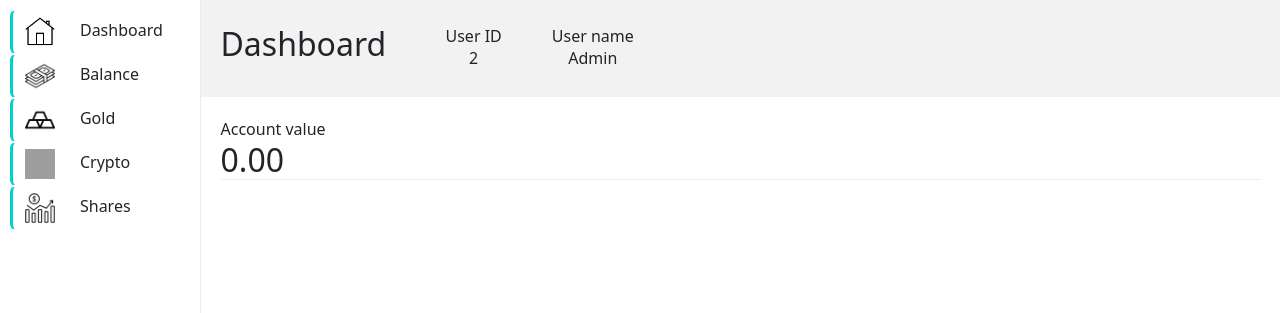
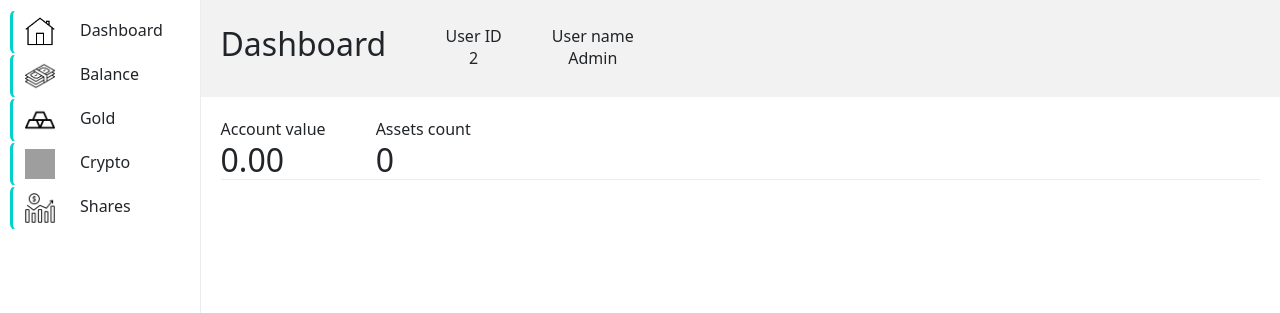
Before and after one commit to PrzemekBort/web_walletapp, a Django app: page /dashboard/ in a window 1280 px wide. Shown: the part 56-369 px from the top of the page. Run offline with Django 4.2, Linux system fonts and the light colour scheme; a user stored in the database is signed in; data comes from the database, SQL or seed files in the repository; both versions use the stored data as it was after the commit; data that the repository does not hold is empty; grey boxes are pictures that could not be loaded.

Commit message:
- add assets count to dashboard.html - add function to count number of assets

```diff
--- a/main/static/css/dashboard.css
+++ b/main/static/css/dashboard.css
@@ -69,3 +69,9 @@ body {
     margin-left: 25px;
     margin-right: 25px;
 }
+
+.assets-general-info {
+    display: flex;
+    align-items: center;
+    border-bottom: 1px solid #EAECEF;
+}
--- a/main/templates/main/dashboard.html
+++ b/main/templates/main/dashboard.html
@@ -98,12 +98,21 @@
                     </div>
                 {% endblock %}
             </div>
-            <div style="margin: 20px;">
-                <div style="border-bottom: 1px solid #EAECEF;">
-                    <p style="margin-bottom: 0px;">Account value</p>
-                    <h2 style="margin-bottom: 0px;">{{amount}}&nbsp;</h2>
+
+            {% block main-content %}
+            <div class="dashboard-content" style="margin: 20px;">
+                <div class="assets-general-info">
+                    <div style="margin-right: 50px;">
+                        <p style="margin-bottom: 0px;">Account value</p>
+                        <h2 style="margin-bottom: 0px;">{{amount}}</h2>
+                    </div>
+                    <div style="margin-right: 50px;">
+                        <p style="margin-bottom: 0px;">Assets count</p>
+                        <h2 style="margin-bottom: 0px;">{{assets_count}}</h2>
+                    </div>
                 </div>
             </div>
+            {% endblock %}
         </div>
     </div>
 
--- a/main/views.py
+++ b/main/views.py
@@ -3,45 +3,60 @@ from django.contrib.auth import logout
 from django.contrib.auth.decorators import login_required
 from django.contrib.auth.models import User
 
-from . models import *
+from .models import *
 
 
 def start_page(request):
-	return redirect('/login')
+    return redirect('/login')
 
 
 def logout_user(request):
-	logout(request)
+    logout(request)
 
 
 @login_required(login_url='/login')
 def dashboard(request):
-	user = request.user
-	amount = calc_account_value(user)
+    user = request.user
+    amount = account_value(user)
+    count = assets_count(user)
 
-	return render(request, 'main/dashboard.html', {"amount": amount})
+    return render(request, 'main/dashboard.html',
+                  context={
+                      "amount": amount,
+                      "assets_count": count}
+                  )
 
 
 @login_required(login_url='/login')
 def balance(request):
-	return render(request, 'main/balance.html')
+    return render(request, 'main/balance.html')
 
 
-def calc_account_value(user):
-	exchange_rate = PLN_ExchangeRate.objects.all()
+# ----- CUSTOM FUNCTIONS ----- #
+def account_value(user):
+    exchange_rate = PLN_ExchangeRate.objects.all()
 
-	currencies = Currencies.objects.filter(owner=user)
-	# TODO implement
-	# gold_assets = Gold.objects.filter(owner=user)
-	# crypto_assets = Crypto.objects.filter(owner=user)
-	# shares_assets = Shares.objects.filter(owner=user)
+    currencies = Currencies.objects.filter(owner=user)
+    # TODO implement
+    # gold_assets = Gold.objects.filter(owner=user)
+    # crypto_assets = Crypto.objects.filter(owner=user)
+    # shares_assets = Shares.objects.filter(owner=user)
 
-	account_value = 0
-	for currency in currencies:
-		if currency.currency != "PLN":
-			multiplier = exchange_rate.get(currency_code=currency.currency)
-			account_value += currency.ballance * multiplier.exchange_rate
-		else:
-			account_value += currency.ballance
+    value = 0  # sumarize account value
+    for currency in currencies:
+        if currency.currency != "PLN":
+            multiplier = exchange_rate.get(currency_code=currency.currency)
+            value += currency.ballance * multiplier.exchange_rate
+        else:
+            value += currency.ballance
 
-	return "{:.2f}".format(account_value)
+    return "{:.2f}".format(value)
+
+
+def assets_count(user):
+    currencies = Currencies.objects.filter(owner=user).count()
+    gold_assets = Gold.objects.filter(owner=user).count()
+    crypto_assets = Crypto.objects.filter(owner=user).count()
+    shares_assets = Shares.objects.filter(owner=user).count()
+
+    return currencies + gold_assets + crypto_assets + shares_assets
```
Also changed, not shown: db.sqlite3.
